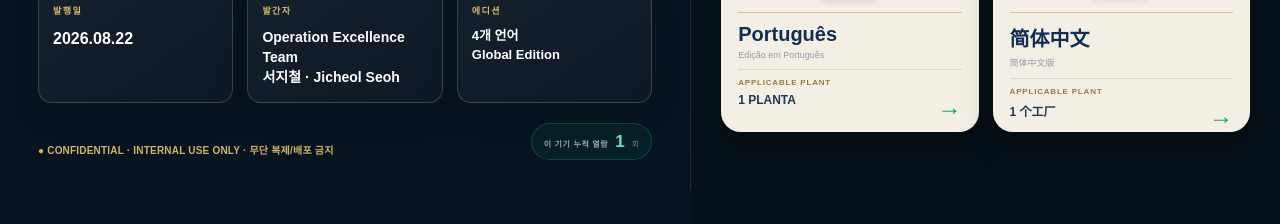
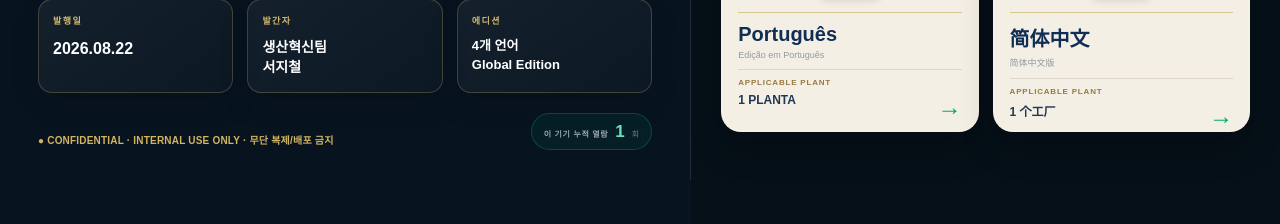
Before and after one commit to hastom79-hue/hd-18, a plain HTML site: page index.html in a window 1280 px wide. Shown: the part 576-800 px from the top of the page. Drawn offline with Linux system fonts and the light colour scheme.

Commit message:
Localize publisher team and name by landing language

```diff
--- a/index.html
+++ b/index.html
@@ -90,10 +90,10 @@ const readerCountEl=document.getElementById('reader-count');
 const readerLabelEl=document.getElementById('reader-label');
 const readerUnitEl=document.querySelector('.readership small');
 const LANDING_I18N={
-  ko:{nav:'언어 선택',kicker:'GLOBAL PRODUCTION INNOVATION PUBLICATION',title:'글로벌 생산을 연결하는<span class="accent">하나의 기준, HDPS</span>',desc:'HD Construction Equipment의 생산혁신체계 HDPS를 소개하는 공식 디지털 홍보책자입니다. 적용 대상 공장에 맞는 언어 에디션을 선택하면 해당 언어의 전체 웹페이지로 이동합니다.',meta:['발행일','발간자','에디션'],edition:'4개 언어<br>Global Edition',secure:'● CONFIDENTIAL · INTERNAL USE ONLY · 무단 복제/배포 금지',deviceReads:'이 기기 누적 열람',totalReads:'전체 누적 열람',unit:'회',eyebrow:'국가 / 언어 에디션 선택',select:'적용 공장 / 언어 선택',guide:'국기는 해당 언어판이 적용되는 대상 공장을 의미합니다.',plants:['APPLICABLE PLANT','APPLICABLE PLANTS','APPLICABLE PLANT','APPLICABLE PLANT'],counts:['1 PLANT','3 PLANTS','1 PLANTA','1 个工厂']},
-  en:{nav:'Select language',kicker:'GLOBAL PRODUCTION INNOVATION PUBLICATION',title:'Connecting Global Production<span class="accent">One Standard, HDPS</span>',desc:'This official digital brochure introduces HDPS, the production innovation system of HD Construction Equipment. Select the language edition for your plant to open the complete publication in that language.',meta:['ISSUE DATE','PUBLISHER','EDITION'],edition:'4 Languages<br>Global Edition',secure:'● CONFIDENTIAL · INTERNAL USE ONLY · Unauthorized reproduction or distribution prohibited',deviceReads:'Views on this device',totalReads:'Total views',unit:'views',eyebrow:'PLANT / LANGUAGE EDITION',select:'Select Plant / Language',guide:'Each flag identifies the plant covered by that language edition.',plants:['APPLICABLE PLANT','APPLICABLE PLANTS','APPLICABLE PLANT','APPLICABLE PLANT'],counts:['1 PLANT','3 PLANTS','1 PLANT','1 PLANT']},
-  'pt-BR':{nav:'Selecionar idioma',kicker:'PUBLICAÇÃO GLOBAL DE INOVAÇÃO DA PRODUÇÃO',title:'Conectando a produção global<span class="accent">Um único padrão, HDPS</span>',desc:'Este folheto digital oficial apresenta o HDPS, o sistema de inovação da produção da HD Construction Equipment. Selecione a edição do idioma correspondente à sua fábrica para acessar a publicação completa.',meta:['DATA DE PUBLICAÇÃO','PUBLICADO POR','EDIÇÃO'],edition:'4 idiomas<br>Edição global',secure:'● CONFIDENCIAL · SOMENTE PARA USO INTERNO · Reprodução ou distribuição não autorizada é proibida',deviceReads:'Visualizações neste dispositivo',totalReads:'Total de visualizações',unit:'vezes',eyebrow:'FÁBRICA / EDIÇÃO DE IDIOMA',select:'Selecione a fábrica / idioma',guide:'Cada bandeira identifica a fábrica abrangida pela edição do idioma.',plants:['FÁBRICA APLICÁVEL','FÁBRICAS APLICÁVEIS','FÁBRICA APLICÁVEL','FÁBRICA APLICÁVEL'],counts:['1 FÁBRICA','3 FÁBRICAS','1 FÁBRICA','1 FÁBRICA']},
-  'zh-CN':{nav:'选择语言',kicker:'全球生产创新出版物',title:'连接全球生产现场<span class="accent">统一标准，HDPS</span>',desc:'本官方数字宣传册介绍 HD Construction Equipment 的生产创新体系 HDPS。请选择适用于目标工厂的语言版本，以阅读该语言的完整网页内容。',meta:['发行日期','发行部门','版本'],edition:'4种语言<br>全球版',secure:'● 机密 · 仅限内部使用 · 禁止未经授权的复制或传播',deviceReads:'本设备累计阅读',totalReads:'累计阅读',unit:'次',eyebrow:'工厂 / 语言版本选择',select:'选择适用工厂 / 语言',guide:'国旗表示该语言版本所适用的目标工厂。',plants:['适用工厂','适用工厂','适用工厂','适用工厂'],counts:['1个工厂','3个工厂','1个工厂','1个工厂']}
+  ko:{nav:'언어 선택',kicker:'GLOBAL PRODUCTION INNOVATION PUBLICATION',title:'글로벌 생산을 연결하는<span class="accent">하나의 기준, HDPS</span>',desc:'HD Construction Equipment의 생산혁신체계 HDPS를 소개하는 공식 디지털 홍보책자입니다. 적용 대상 공장에 맞는 언어 에디션을 선택하면 해당 언어의 전체 웹페이지로 이동합니다.',meta:['발행일','발간자','에디션'],publisher:'생산혁신팀<br>서지철',edition:'4개 언어<br>Global Edition',secure:'● CONFIDENTIAL · INTERNAL USE ONLY · 무단 복제/배포 금지',deviceReads:'이 기기 누적 열람',totalReads:'전체 누적 열람',unit:'회',eyebrow:'국가 / 언어 에디션 선택',select:'적용 공장 / 언어 선택',guide:'국기는 해당 언어판이 적용되는 대상 공장을 의미합니다.',plants:['APPLICABLE PLANT','APPLICABLE PLANTS','APPLICABLE PLANT','APPLICABLE PLANT'],counts:['1 PLANT','3 PLANTS','1 PLANTA','1 个工厂']},
+  en:{nav:'Select language',kicker:'GLOBAL PRODUCTION INNOVATION PUBLICATION',title:'Connecting Global Production<span class="accent">One Standard, HDPS</span>',desc:'This official digital brochure introduces HDPS, the production innovation system of HD Construction Equipment. Select the language edition for your plant to open the complete publication in that language.',meta:['ISSUE DATE','PUBLISHER','EDITION'],publisher:'Operation Excellence Team<br>Jicheol Seoh',edition:'4 Languages<br>Global Edition',secure:'● CONFIDENTIAL · INTERNAL USE ONLY · Unauthorized reproduction or distribution prohibited',deviceReads:'Views on this device',totalReads:'Total views',unit:'views',eyebrow:'PLANT / LANGUAGE EDITION',select:'Select Plant / Language',guide:'Each flag identifies the plant covered by that language edition.',plants:['APPLICABLE PLANT','APPLICABLE PLANTS','APPLICABLE PLANT','APPLICABLE PLANT'],counts:['1 PLANT','3 PLANTS','1 PLANT','1 PLANT']},
+  'pt-BR':{nav:'Selecionar idioma',kicker:'PUBLICAÇÃO GLOBAL DE INOVAÇÃO DA PRODUÇÃO',title:'Conectando a produção global<span class="accent">Um único padrão, HDPS</span>',desc:'Este folheto digital oficial apresenta o HDPS, o sistema de inovação da produção da HD Construction Equipment. Selecione a edição do idioma correspondente à sua fábrica para acessar a publicação completa.',meta:['DATA DE PUBLICAÇÃO','PUBLICADO POR','EDIÇÃO'],publisher:'Equipe de Excelência Operacional<br>Jicheol Seoh',edition:'4 idiomas<br>Edição global',secure:'● CONFIDENCIAL · SOMENTE PARA USO INTERNO · Reprodução ou distribuição não autorizada é proibida',deviceReads:'Visualizações neste dispositivo',totalReads:'Total de visualizações',unit:'vezes',eyebrow:'FÁBRICA / EDIÇÃO DE IDIOMA',select:'Selecione a fábrica / idioma',guide:'Cada bandeira identifica a fábrica abrangida pela edição do idioma.',plants:['FÁBRICA APLICÁVEL','FÁBRICAS APLICÁVEIS','FÁBRICA APLICÁVEL','FÁBRICA APLICÁVEL'],counts:['1 FÁBRICA','3 FÁBRICAS','1 FÁBRICA','1 FÁBRICA']},
+  'zh-CN':{nav:'选择语言',kicker:'全球生产创新出版物',title:'连接全球生产现场<span class="accent">统一标准，HDPS</span>',desc:'本官方数字宣传册介绍 HD Construction Equipment 的生产创新体系 HDPS。请选择适用于目标工厂的语言版本，以阅读该语言的完整网页内容。',meta:['发行日期','发行部门','版本'],publisher:'运营卓越团队<br>徐池澈',edition:'4种语言<br>全球版',secure:'● 机密 · 仅限内部使用 · 禁止未经授权的复制或传播',deviceReads:'本设备累计阅读',totalReads:'累计阅读',unit:'次',eyebrow:'工厂 / 语言版本选择',select:'选择适用工厂 / 语言',guide:'国旗表示该语言版本所适用的目标工厂。',plants:['适用工厂','适用工厂','适用工厂','适用工厂'],counts:['1个工厂','3个工厂','1个工厂','1个工厂']}
 };
 let currentLandingLang='ko';
 let hasGlobalReadCount=false;
@@ -107,6 +107,7 @@ const applyLandingLanguage=lang=>{
   document.querySelector('.title').innerHTML=t.title;
   document.querySelector('.desc').textContent=t.desc;
   document.querySelectorAll('.meta span').forEach((el,i)=>el.textContent=t.meta[i]);
+  document.querySelectorAll('.meta b')[1].innerHTML=t.publisher;
   document.querySelectorAll('.meta b')[2].innerHTML=t.edition;
   document.querySelector('.secure').textContent=t.secure;
   readerLabelEl.textContent=hasGlobalReadCount?t.totalReads:t.deviceReads;
```
